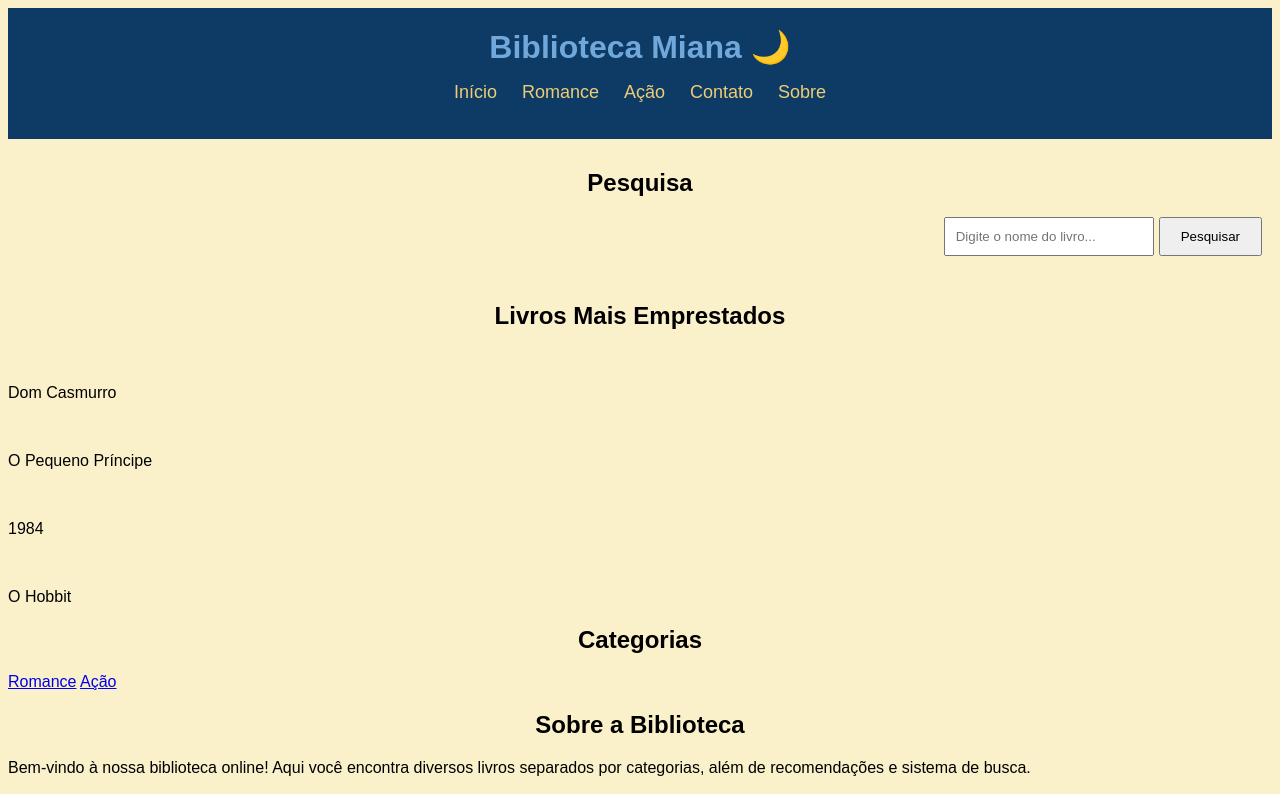
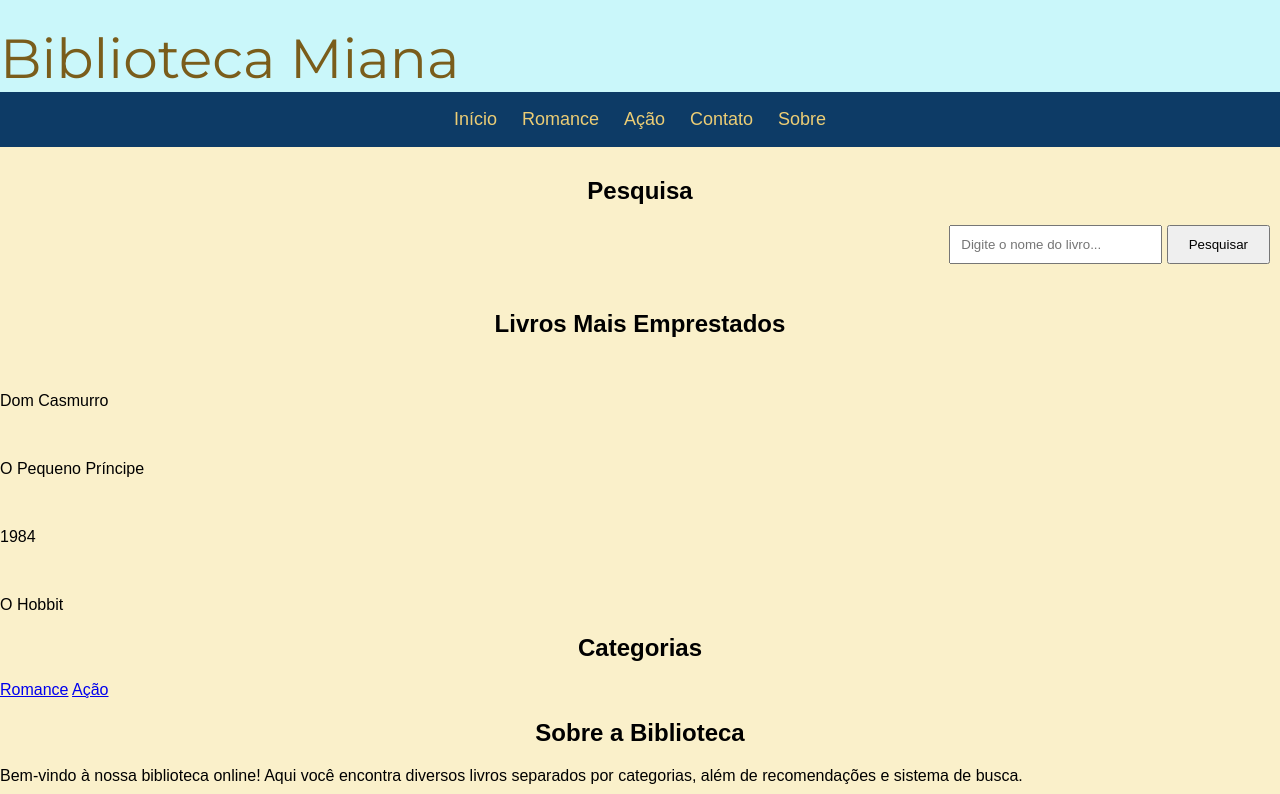
Before and after one commit to JuAnselmo46/HTML, a plain HTML site: page Biblioteca2/index.html in a window 1280 px wide. Shown: the top 794 px of the page. Drawn offline with Linux system fonts and the light colour scheme; a web font is replaced by a local one.

Commit message:
Add files via upload

```diff
--- a/Biblioteca2/css/style.css
+++ b/Biblioteca2/css/style.css
@@ -1,12 +1,27 @@
+h1{
+    font-family: "Montserrat", sans-serif;
+     font-optical-sizing: auto;
+    font-weight: normal;
+    font-style: normal;
+    right: 10px;
+    padding-top: 25px;
+     margin: 0;
+    font-size: 55px;
+    background-color: #caf7fa;
+    color: #7a5d1b;
+}
+
 body {
     font-family: "Voces", sans-serif;
     background-color: #faf0CA;
     font-weight: 400;
+     margin: 0;
+    padding: 0;
 }
 
 .container {
-    width: 90%;
-    margin: auto;
+    margin: 0;
+    padding: 0;
 }
 
 h2 {
@@ -16,7 +31,7 @@ h2 {
 header {
     background: #0D3B66;
     color: #70a8db;
-    padding: 20px 0;
+    padding: 1px 0;
 }
 
 
--- a/Biblioteca2/index.html
+++ b/Biblioteca2/index.html
@@ -8,13 +8,13 @@
 </head>
 <link rel="preconnect" href="https://fonts.googleapis.com">
 <link rel="preconnect" href="https://fonts.gstatic.com" crossorigin>
-<link href="https://fonts.googleapis.com/css2?family=Voces&display=swap" rel="stylesheet">
+<link href="https://fonts.googleapis.com/css2?family=Montserrat:ital,wght@0,100..900;1,100..900&display=swap" rel="stylesheet">
+
 <body>
 
-
+ <h1> Biblioteca Miana  </h1>
     <header>
         <div class="container">
-            <h1> Biblioteca Miana 🌙 </h1>
             <nav>
                 <ul>
                     <li><a href="index.html">Início</a></li>
```
